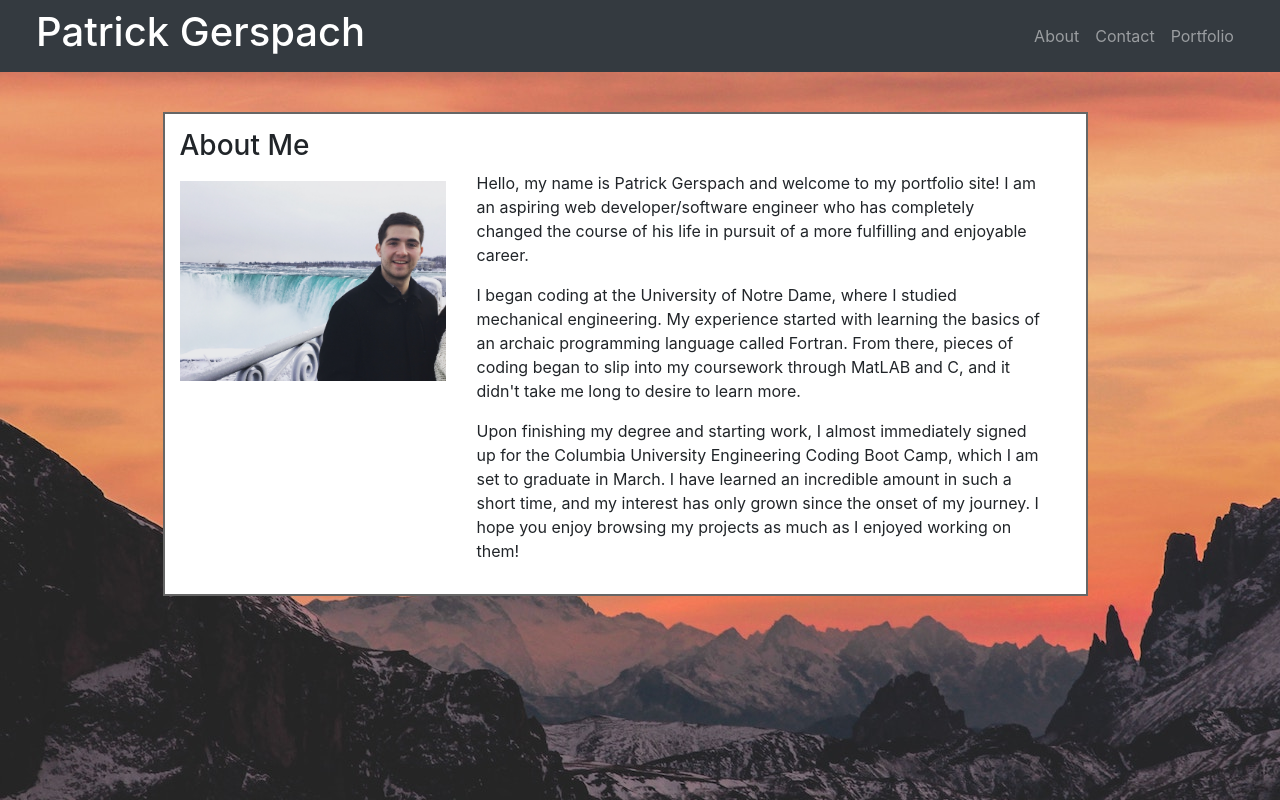
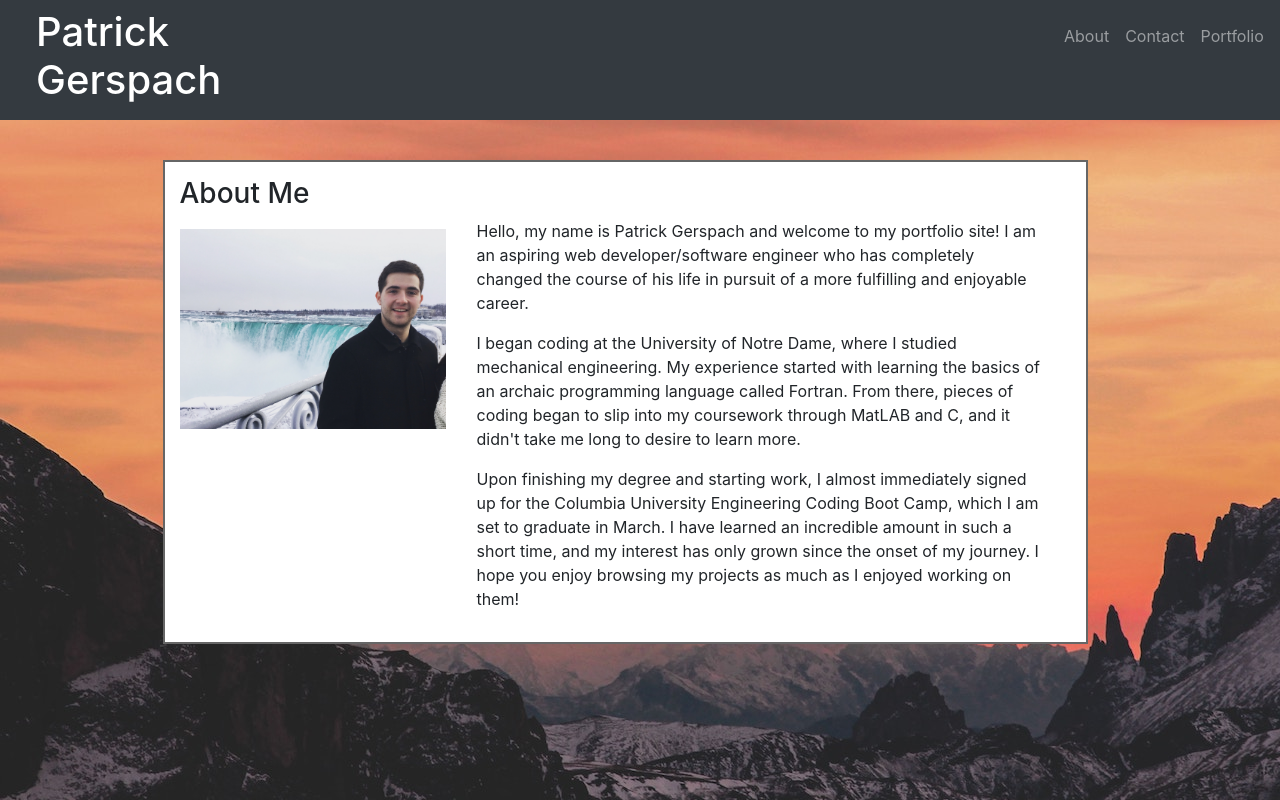
Before and after one commit to pgerspach/Bootstrap-Portfolio, a plain HTML site: page index.html in a window 1280 px wide. Drawn offline with nearby package versions, Linux system fonts and the light colour scheme.

Commit message:
more bootstrap-reliant to fix mobile issues

```diff
--- a/assets/css/style.css
+++ b/assets/css/style.css
@@ -2,8 +2,7 @@ h1 {
   color: white;
 }
 .navbar-nav {
-  margin-left: 65%;
-  padding-top: 8px;
+padding-top:8px;
 }
 .row {
   width: 100%;
@@ -20,9 +19,7 @@ body {
   border: 2px solid rgb(102, 102, 102);
   padding: 15px;
 }
-#bio {
-  /* padding-left:15px; */
-}
+
 #secHead {
   padding-left: 15px;
 }
--- a/index.html
+++ b/index.html
@@ -14,10 +14,13 @@
 <body>
     <nav class="navbar navbar-expand-sm bg-dark navbar-dark">
         <div class="row">
-            <div class="col-md-6">
+            <div class="col-md-3">
                 <h1 id="nameTop">Patrick Gerspach</h1>
             </div>
-            <div class="col-md-6">
+            <div class="col-md-7">
+
+            </div>
+            <div class="col-md-2">
 
                 <ul class="navbar-nav">
 
```
Also changed, not shown: contact.html (+5 -2 lines), portfolio.html (+5 -3 lines).
